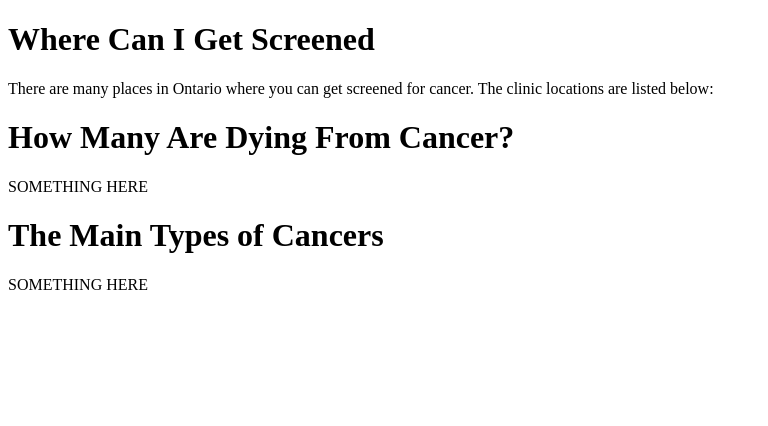
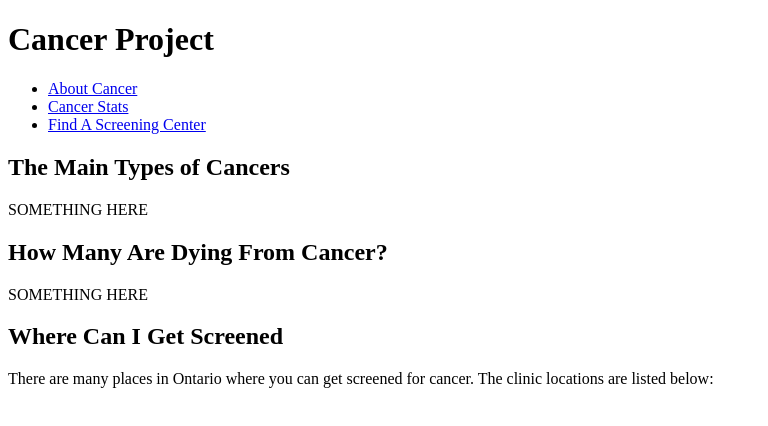
Before and after one commit to AA-Rafi/Cancer-Stats-App, a plain HTML site: page App/cancerapp.html in a window 1280 px wide. Shown: the whole page, without its empty margins (0-768 px from the left). Drawn offline with Linux system fonts and the light colour scheme.

Commit message:
added navigation channels

```diff
--- a/App/cancerapp.html
+++ b/App/cancerapp.html
@@ -1,34 +1,42 @@
 <!DOCTYPE html>
 <html lang="en">
 <head>
-    <link href="style1.css" rel = "stylesheet">
     <meta charset="UTF-8">
     <meta name="viewport" content="width=device-width, initial-scale=1.0">
     <meta http-equiv="X-UA-Compatible" content="ie=edge">
     <title>Cancer (Project 3)</title>
+    <link href="style1.css" rel = "stylesheet">
     <script src="script1.js"></script>
     <!-- <script src="https://cdn.plot.ly/plotly-latest.min.js"></script> -->
 </head>
 <body>
-    <div class="screening">
-        <h1>Where Can I Get Screened</h1>
-        <p>There are many places in Ontario where you can get screened for cancer.
-            The clinic locations are listed below:
-        </p>
-      </div>
+
+<h1> Cancer Project </h1>
+    <nav>
+        <ul>
+          <li><a href="#">About Cancer</a></li>
+          <li><a href="#">Cancer Stats</a></li>
+          <li><a href="#">Find A Screening Center</a></li>
+        </ul>
+      </nav>
+
+  <section>
+    <h2>The Main Types of Cancers</h2>
+    <p>SOMETHING HERE
+    </p>
+  </section>
+
+  <section>
+    <h2>How Many Are Dying From Cancer?</h2>
+    <p>SOMETHING HERE </p>
+  </section>
+
+  <section>
+    <h2>Where Can I Get Screened</h2>
+    <p>There are many places in Ontario where you can get screened for cancer.
+        The clinic locations are listed below:</p>
+  </section>
 
 
-    <div class="cancer rates">
-        <h1>How Many Are Dying From Cancer?
-        </h1>
-        <p>SOMETHING HERE
-        </p>
-      </div>
-
-    <div class="cancer types">
-        <h1>The Main Types of Cancers</h1>
-        <p>SOMETHING HERE
-        </p>
-      </div>
 </body>
 </html>
--- a/App/style1.css
+++ /dev/null
@@ -1,2 +0,0 @@
-<style>
-</style>
```
